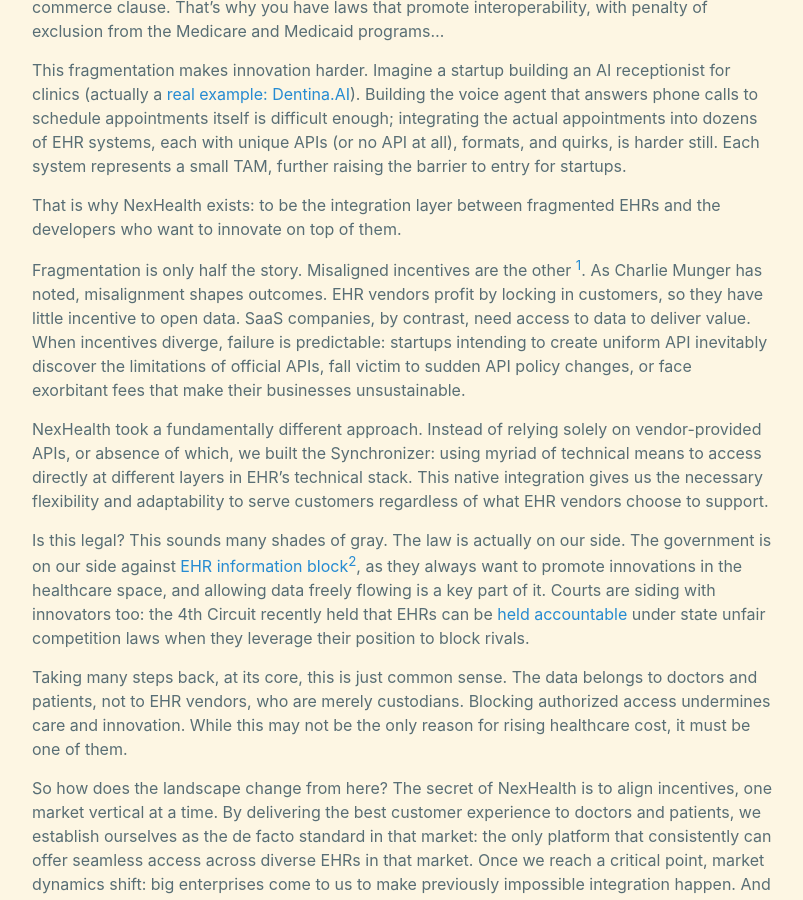
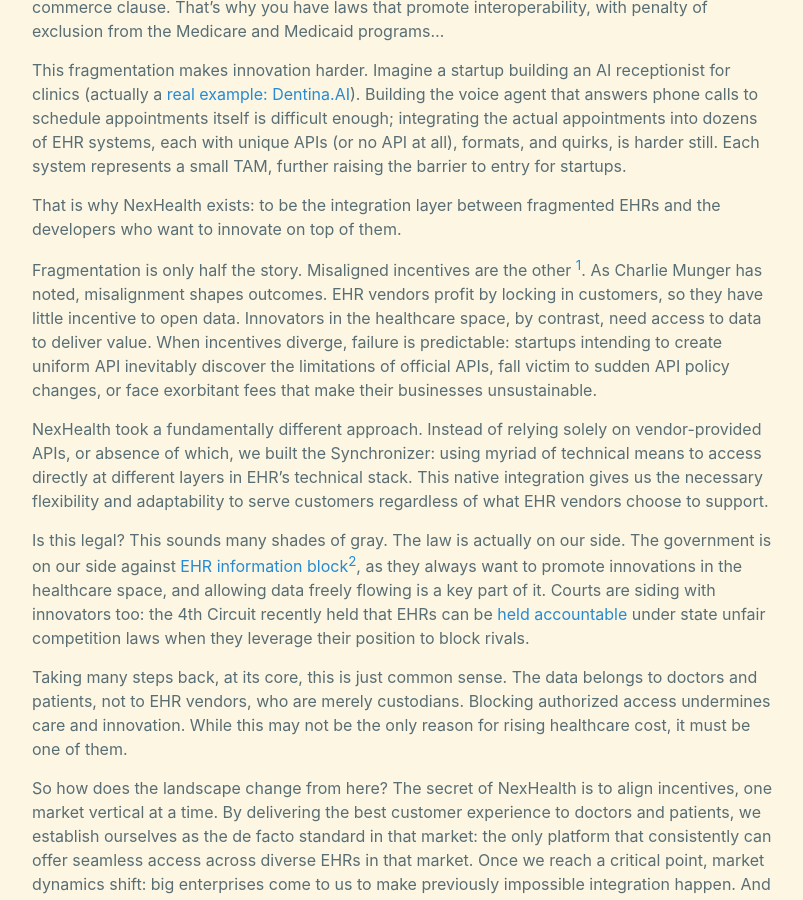
Before and after one commit to xianxu/xianxu.github.io, a Jekyll site: the page built from _posts/2025-06-25-this-is-the-way.markdown, in a window 1280 px wide and 900 px high, scrolled down 458 px. Shown: the whole window, without its empty margins (238-1041 px from the left). Built offline with Jekyll 4.4.1, drawn with Linux system fonts in a browser that asks for light colours.

Commit message:
Sync latest _posts from remote land

```diff
--- a/_posts/2025-06-25-this-is-the-way.markdown
+++ b/_posts/2025-06-25-this-is-the-way.markdown
@@ -16,7 +16,7 @@
 
 That is why NexHealth exists: to be the integration layer between fragmented EHRs and the developers who want to innovate on top of them.
 
-Fragmentation is only half the story. Misaligned incentives are the other [^othman]. As Charlie Munger has noted, misalignment shapes outcomes. EHR vendors profit by locking in customers, so they have little incentive to open data. SaaS companies, by contrast, need access to data to deliver value. When incentives diverge, failure is predictable: startups intending to create uniform API inevitably discover the limitations of official APIs, fall victim to sudden API policy changes, or face exorbitant fees that make their businesses unsustainable.
+Fragmentation is only half the story. Misaligned incentives are the other [^othman]. As Charlie Munger has noted, misalignment shapes outcomes. EHR vendors profit by locking in customers, so they have little incentive to open data. Innovators in the healthcare space, by contrast, need access to data to deliver value. When incentives diverge, failure is predictable: startups intending to create uniform API inevitably discover the limitations of official APIs, fall victim to sudden API policy changes, or face exorbitant fees that make their businesses unsustainable.
 
 NexHealth took a fundamentally different approach. Instead of relying solely on vendor-provided APIs, or absence of which, we built the Synchronizer: using myriad of technical means to access directly at different layers in EHR's technical stack. This native integration gives us the necessary flexibility and adaptability to serve customers regardless of what EHR vendors choose to support.
 
```
